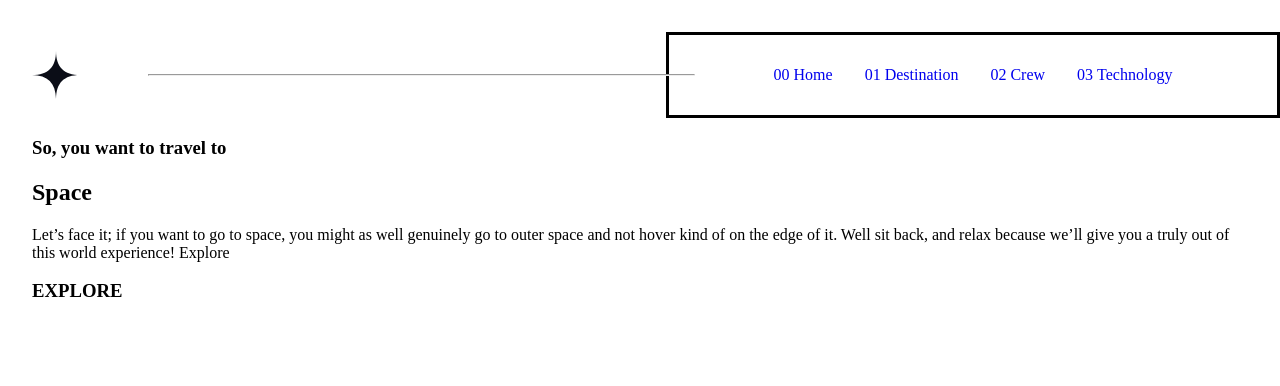
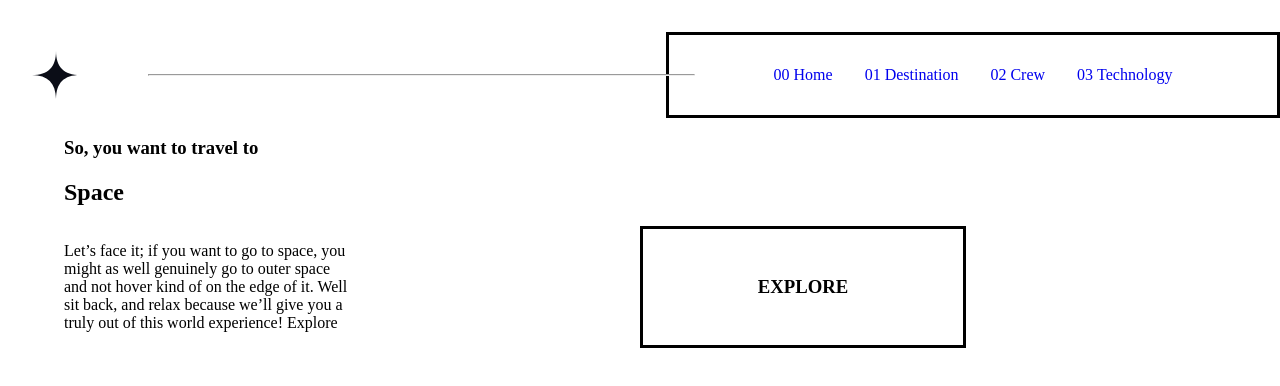
Before and after one commit to roc2246/space-exlopration_fem, a SvelteKit app: page / in a window 1280 px wide. Shown: the top 386 px of the page. Built offline with nearby package versions, Linux system fonts and the light colour scheme.

Commit message:
Created grid layout for home desktop

```diff
--- a/src/routes/+page.svelte
+++ b/src/routes/+page.svelte
@@ -21,4 +21,26 @@
 </section>
 
 <style lang="scss">
+	@import '../styles/global.scss';
+
+	.home-content {
+		display: grid;
+		grid-template-columns: max(15rem, 25%) max(2rem, 25%) auto;
+		margin-left: 2rem;
+		margin-right: 2rem;
+
+		&__main-text {
+			grid-row: 2;
+		}
+		&__explore {
+			grid-column: 3;
+			grid-row: 2;
+
+			width: 20rem;
+			height: auto;
+			border: solid;
+
+			@include centerChild();
+		}
+	}
 </style>
```
